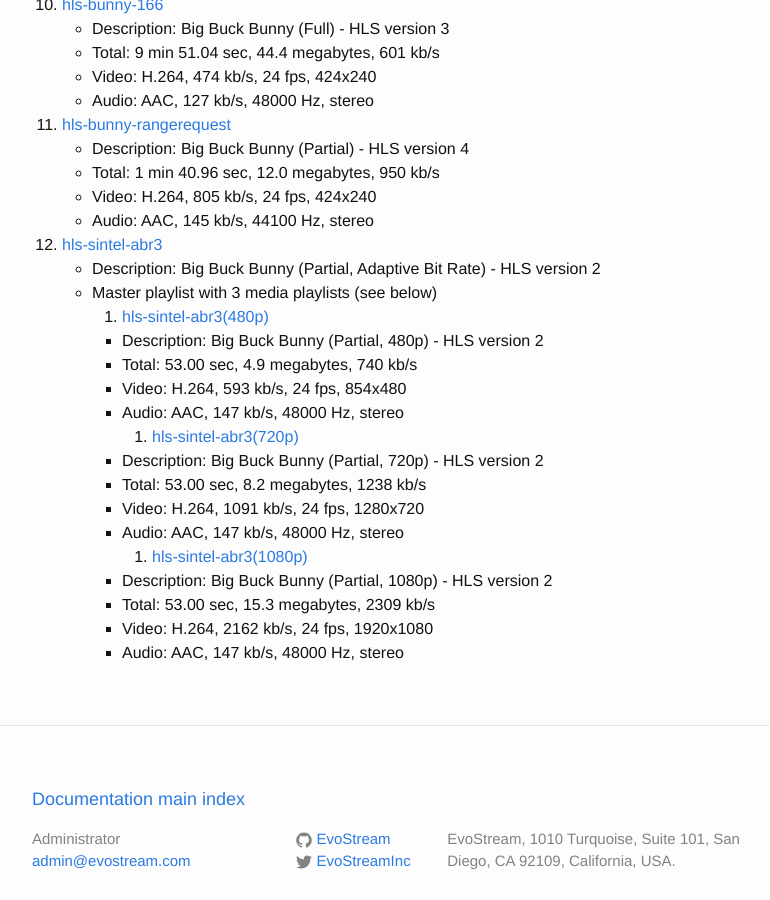
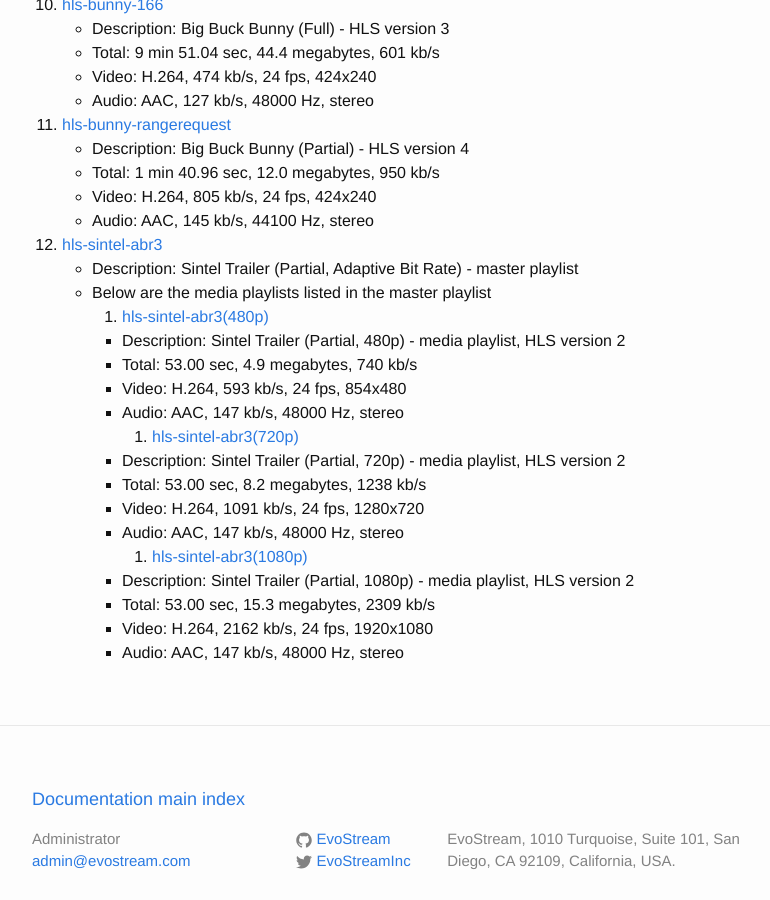
Before and after one commit to EvoStream/sample_content, a Jekyll site: the page built from _posts/2016-01-01-index.md, in a window 1280 px wide and 900 px high, scrolled down 1343 px. Shown: the whole window, without its empty margins (238-1008 px from the left). Built offline with Jekyll 4.4.1, drawn with Linux system fonts in a browser that asks for light colours.

Commit message:
Corrections to content description

```diff
--- a/_posts/2016-01-01-index.md
+++ b/_posts/2016-01-01-index.md
@@ -63,20 +63,20 @@ permalink: table_of_contents
    - Video: H.264, 805 kb/s, 24 fps, 424x240
    - Audio: AAC, 145 kb/s, 44100 Hz, stereo
 1. [hls-sintel-abr3]({{site.url}}{{site.baseurl}}/assets/hls-sintel-abr3/playlist.m3u8)
-   - Description: Big Buck Bunny (Partial, Adaptive Bit Rate) - HLS version 2
-   - Master playlist with 3 media playlists (see below)
+   - Description: Sintel Trailer (Partial, Adaptive Bit Rate) - master playlist
+   - Below are the media playlists listed in the master playlist
    1. [hls-sintel-abr3(480p)]({{site.url}}{{site.baseurl}}/assets/hls-sintel-abr3/sintel480p/playlist.m3u8)
-      - Description: Big Buck Bunny (Partial, 480p) - HLS version 2
+      - Description: Sintel Trailer (Partial, 480p) - media playlist, HLS version 2
       - Total: 53.00 sec, 4.9 megabytes, 740 kb/s
       - Video: H.264, 593 kb/s, 24 fps, 854x480
       - Audio: AAC, 147 kb/s, 48000 Hz, stereo
    1. [hls-sintel-abr3(720p)]({{site.url}}{{site.baseurl}}/assets/hls-sintel-abr3/sintel720p/playlist.m3u8)
-      - Description: Big Buck Bunny (Partial, 720p) - HLS version 2
+      - Description: Sintel Trailer (Partial, 720p) - media playlist, HLS version 2
       - Total: 53.00 sec, 8.2 megabytes, 1238 kb/s
       - Video: H.264, 1091 kb/s, 24 fps, 1280x720
       - Audio: AAC, 147 kb/s, 48000 Hz, stereo
    1. [hls-sintel-abr3(1080p)]({{site.url}}{{site.baseurl}}/assets/hls-sintel-abr3/sintel1080p/playlist.m3u8)
-      - Description: Big Buck Bunny (Partial, 1080p) - HLS version 2
+      - Description: Sintel Trailer (Partial, 1080p) - media playlist, HLS version 2
       - Total: 53.00 sec, 15.3 megabytes, 2309 kb/s
       - Video: H.264, 2162 kb/s, 24 fps, 1920x1080
       - Audio: AAC, 147 kb/s, 48000 Hz, stereo
```
